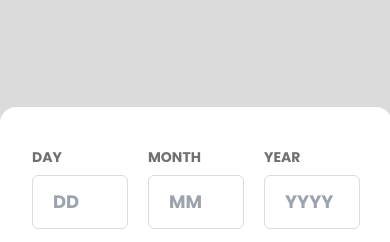
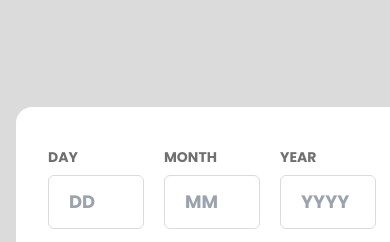
Before and after one commit to mmubashshir/age-calculator, a website built with Vite: page index.html in a window 390 px wide. Shown: the part 85-327 px from the top of the page. Built offline with nearby package versions, Linux system fonts and the light colour scheme.

Commit message:
Update responsiveness

```diff
--- a/index.html
+++ b/index.html
@@ -13,7 +13,7 @@
 </head>
 
 <body class="h-full grid bg-[color:var(--lightGrey)]">
-  <main class="flex flex-col my-auto mx-auto bg-white rounded-2xl px-8 py-10 md:p-10 min-w-min lg:p-12 rounded-br-[10rem]">
+  <main class="flex flex-col shrink max-[400px]:mx-4 m-auto bg-white rounded-2xl px-8 py-10 md:p-10 min-w-min lg:p-12 rounded-br-[10rem]">
     <form id="dob-form">
       <div class="flex gap-5 mb-4 md:pr-20 lg:pr-44">
         <div class="flex flex-col gap-y-2">
```
